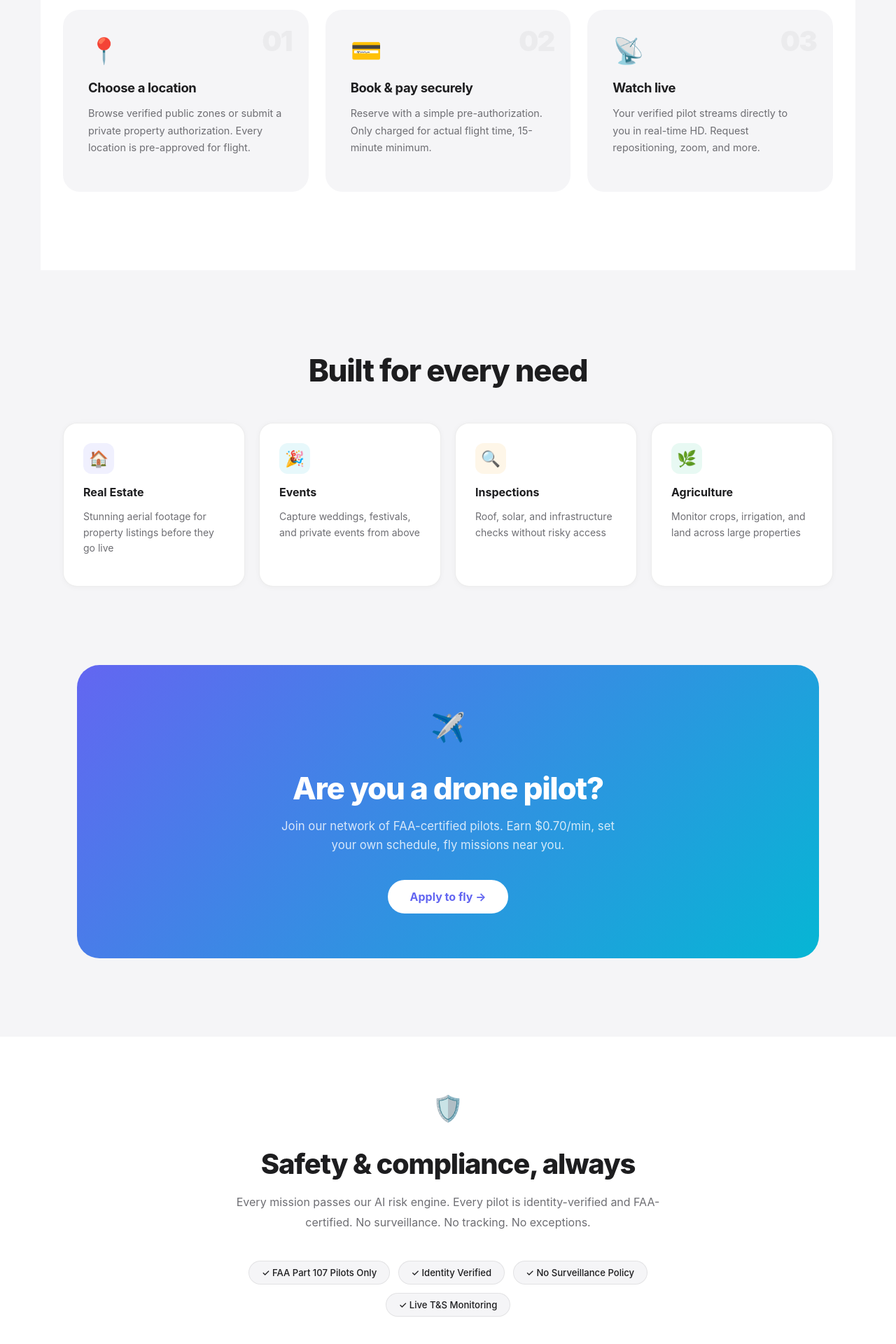
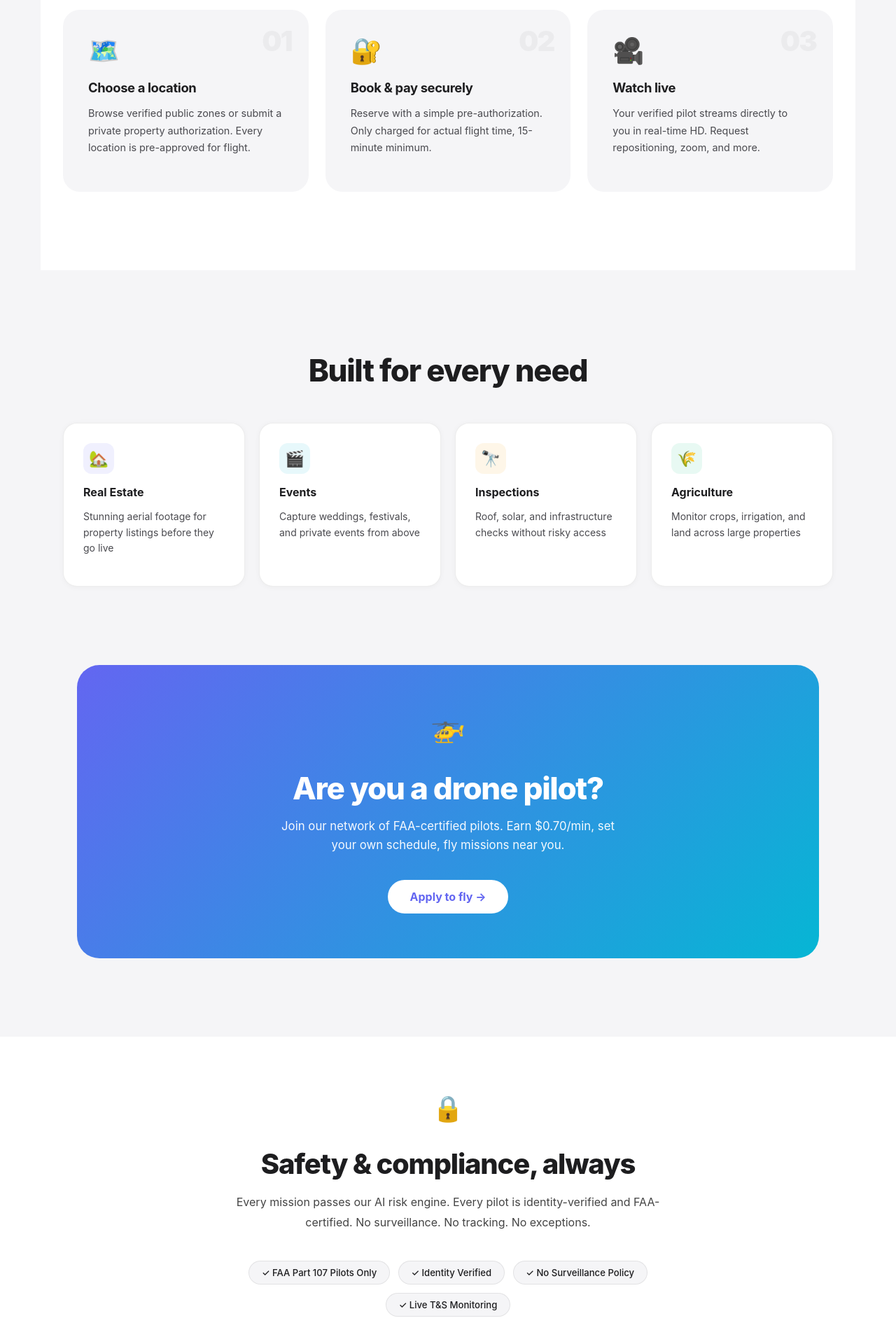
Before and after one commit to smillincc/Owletix, a Next.js app in the folder apps/web/: page / in a window 1280 px wide. Shown: the part 1297-3217 px from the top of the page at 70% size. Built offline with nearby package versions, Linux system fonts and the light colour scheme.

Commit message:
fix: replace plane with drone, improve text contrast

```diff
--- a/apps/web/src/app/page.tsx
+++ b/apps/web/src/app/page.tsx
@@ -65,15 +65,15 @@ export default function Home() {
         </div>
         <div style={{ display: 'grid', gridTemplateColumns: 'repeat(auto-fit, minmax(280px, 1fr))', gap: '1.5rem' }}>
           {[
-            { step: '01', icon: '📍', title: 'Choose a location', desc: 'Browse verified public zones or submit a private property authorization. Every location is pre-approved for flight.' },
-            { step: '02', icon: '💳', title: 'Book & pay securely', desc: 'Reserve with a simple pre-authorization. Only charged for actual flight time, 15-minute minimum.' },
-            { step: '03', icon: '📡', title: 'Watch live', desc: 'Your verified pilot streams directly to you in real-time HD. Request repositioning, zoom, and more.' },
+            { step: '01', icon: '🗺️', title: 'Choose a location', desc: 'Browse verified public zones or submit a private property authorization. Every location is pre-approved for flight.' },
+            { step: '02', icon: '🔐', title: 'Book & pay securely', desc: 'Reserve with a simple pre-authorization. Only charged for actual flight time, 15-minute minimum.' },
+            { step: '03', icon: '🎥', title: 'Watch live', desc: 'Your verified pilot streams directly to you in real-time HD. Request repositioning, zoom, and more.' },
           ].map(s => (
             <div key={s.step} style={{ backgroundColor: '#f5f5f7', borderRadius: '1.5rem', padding: '2.25rem', position: 'relative', overflow: 'hidden' }}>
               <div style={{ position: 'absolute', top: '1.25rem', right: '1.5rem', fontSize: '2.5rem', fontWeight: '900', color: 'rgba(0,0,0,0.04)', letterSpacing: '-0.05em' }}>{s.step}</div>
               <div style={{ fontSize: '2.25rem', marginBottom: '1.25rem' }}>{s.icon}</div>
               <h3 style={{ fontSize: '1.15rem', fontWeight: '700', marginBottom: '0.6rem', color: '#1d1d1f', letterSpacing: '-0.02em' }}>{s.title}</h3>
-              <p style={{ color: '#6e6e73', lineHeight: '1.7', fontSize: '0.9rem' }}>{s.desc}</p>
+              <p style={{ color: '#4a4a4f', lineHeight: '1.7', fontSize: '0.9rem' }}>{s.desc}</p>
             </div>
           ))}
         </div>
@@ -86,15 +86,15 @@ export default function Home() {
         </div>
         <div style={{ display: 'grid', gridTemplateColumns: 'repeat(auto-fit, minmax(230px, 1fr))', gap: '1.25rem' }}>
           {[
-            { icon: '🏠', title: 'Real Estate', desc: 'Stunning aerial footage for property listings before they go live', color: '#6366f1' },
-            { icon: '🎉', title: 'Events', desc: 'Capture weddings, festivals, and private events from above', color: '#06b6d4' },
-            { icon: '🔍', title: 'Inspections', desc: 'Roof, solar, and infrastructure checks without risky access', color: '#f59e0b' },
-            { icon: '🌿', title: 'Agriculture', desc: 'Monitor crops, irrigation, and land across large properties', color: '#10b981' },
+            { icon: '🏡', title: 'Real Estate', desc: 'Stunning aerial footage for property listings before they go live', color: '#6366f1' },
+            { icon: '🎬', title: 'Events', desc: 'Capture weddings, festivals, and private events from above', color: '#06b6d4' },
+            { icon: '🔭', title: 'Inspections', desc: 'Roof, solar, and infrastructure checks without risky access', color: '#f59e0b' },
+            { icon: '🌾', title: 'Agriculture', desc: 'Monitor crops, irrigation, and land across large properties', color: '#10b981' },
           ].map(u => (
             <div key={u.title} style={{ backgroundColor: '#fff', border: '1px solid rgba(0,0,0,0.07)', borderRadius: '1.25rem', padding: '1.75rem', boxShadow: '0 1px 8px rgba(0,0,0,0.04)' }}>
               <div style={{ width: '44px', height: '44px', borderRadius: '12px', backgroundColor: `${u.color}18`, display: 'flex', alignItems: 'center', justifyContent: 'center', fontSize: '1.4rem', marginBottom: '1rem' }}>{u.icon}</div>
               <h3 style={{ fontSize: '1rem', fontWeight: '700', marginBottom: '0.4rem', color: '#1d1d1f' }}>{u.title}</h3>
-              <p style={{ color: '#6e6e73', fontSize: '0.875rem', lineHeight: '1.6' }}>{u.desc}</p>
+              <p style={{ color: '#4a4a4f', fontSize: '0.875rem', lineHeight: '1.6' }}>{u.desc}</p>
             </div>
           ))}
         </div>
@@ -103,9 +103,9 @@ export default function Home() {
       {/* Pilot CTA */}
       <section style={{ margin: '0 2rem 7rem', maxWidth: '1060px', marginLeft: 'auto', marginRight: 'auto' }}>
         <div style={{ background: 'linear-gradient(135deg, #6366f1 0%, #06b6d4 100%)', borderRadius: '2rem', padding: '4rem 3rem', textAlign: 'center', color: '#fff' }}>
-          <div style={{ fontSize: '2.5rem', marginBottom: '1.25rem' }}>✈️</div>
+          <div style={{ fontSize: '2.5rem', marginBottom: '1.25rem' }}>🚁</div>
           <h2 style={{ fontSize: 'clamp(1.75rem, 4vw, 2.75rem)', fontWeight: '800', letterSpacing: '-0.03em', marginBottom: '0.875rem' }}>Are you a drone pilot?</h2>
-          <p style={{ color: 'rgba(255,255,255,0.8)', fontSize: '1.05rem', maxWidth: '480px', margin: '0 auto 2.25rem', lineHeight: '1.6' }}>Join our network of FAA-certified pilots. Earn $0.70/min, set your own schedule, fly missions near you.</p>
+          <p style={{ color: 'rgba(255,255,255,0.95)', fontSize: '1.05rem', maxWidth: '480px', margin: '0 auto 2.25rem', lineHeight: '1.6' }}>Join our network of FAA-certified pilots. Earn $0.70/min, set your own schedule, fly missions near you.</p>
           <Link href="/pilot/onboarding" style={{ backgroundColor: '#fff', color: '#6366f1', textDecoration: 'none', fontSize: '1rem', fontWeight: '700', padding: '0.875rem 2rem', borderRadius: '980px', display: 'inline-block' }}>Apply to fly →</Link>
         </div>
       </section>
@@ -113,9 +113,9 @@ export default function Home() {
       {/* Safety */}
       <section style={{ padding: '5rem 2rem 7rem', backgroundColor: '#fff', textAlign: 'center' }}>
         <div style={{ maxWidth: '650px', margin: '0 auto' }}>
-          <div style={{ fontSize: '2.25rem', marginBottom: '1.25rem' }}>🛡️</div>
+          <div style={{ fontSize: '2.25rem', marginBottom: '1.25rem' }}>🔒</div>
           <h2 style={{ fontSize: 'clamp(1.75rem, 4vw, 2.5rem)', fontWeight: '800', letterSpacing: '-0.03em', color: '#1d1d1f', marginBottom: '1rem' }}>Safety & compliance, always</h2>
-          <p style={{ color: '#6e6e73', lineHeight: '1.8', marginBottom: '2.5rem', fontSize: '1rem' }}>Every mission passes our AI risk engine. Every pilot is identity-verified and FAA-certified. No surveillance. No tracking. No exceptions.</p>
+          <p style={{ color: '#444', lineHeight: '1.8', marginBottom: '2.5rem', fontSize: '1rem' }}>Every mission passes our AI risk engine. Every pilot is identity-verified and FAA-certified. No surveillance. No tracking. No exceptions.</p>
           <div style={{ display: 'flex', gap: '0.75rem', justifyContent: 'center', flexWrap: 'wrap' }}>
             {['FAA Part 107 Pilots Only', 'Identity Verified', 'No Surveillance Policy', 'Live T&S Monitoring'].map(t => (
               <span key={t} style={{ backgroundColor: '#f5f5f7', border: '1px solid rgba(0,0,0,0.08)', borderRadius: '980px', padding: '0.5rem 1.1rem', fontSize: '0.82rem', color: '#1d1d1f', fontWeight: '500' }}>✓ {t}</span>
```
